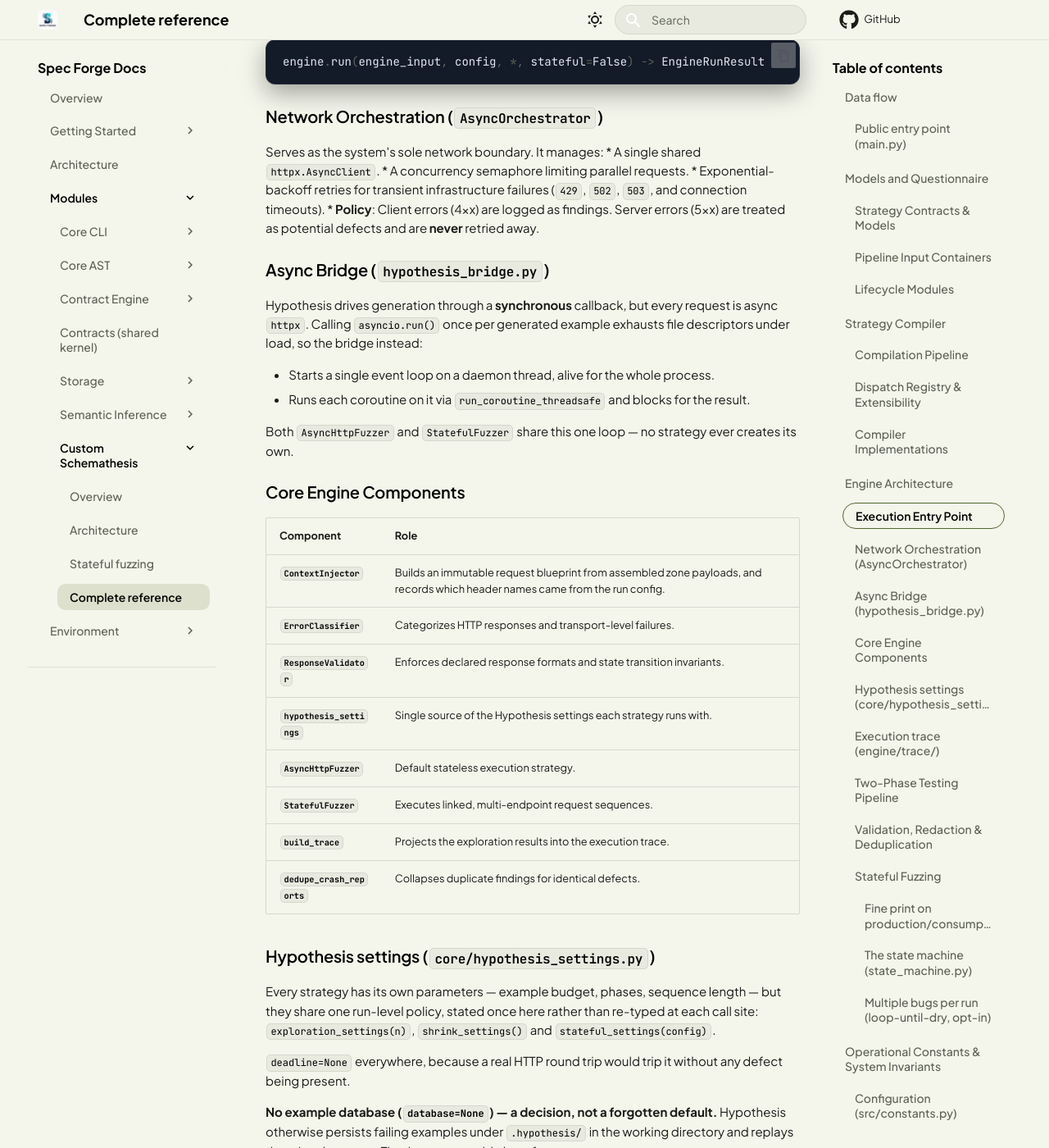
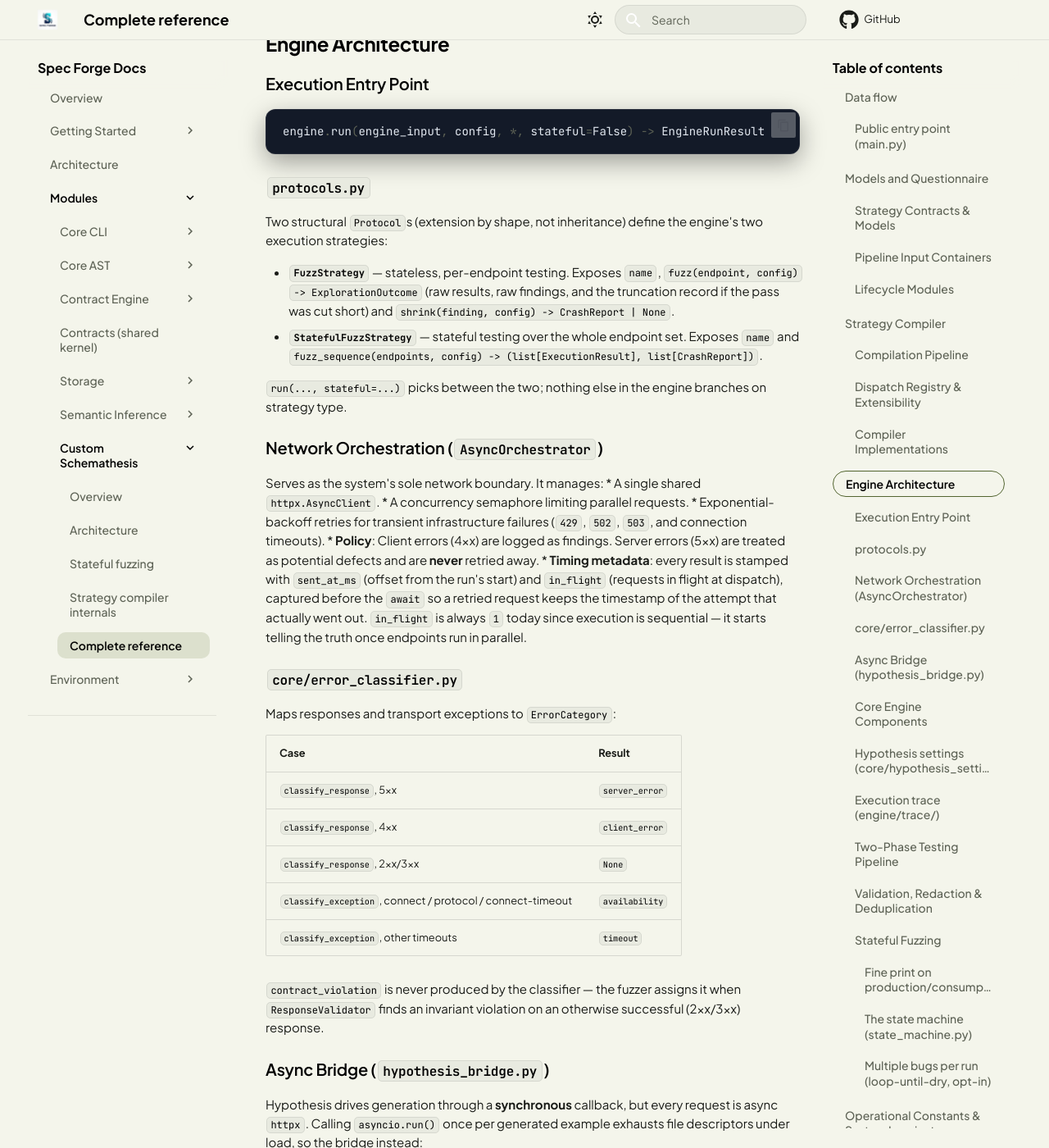
Before and after one commit to Spec-Forge-Testing/specforge-docs, an MkDocs documentation site: the page built from docs/modules/custom-schemathesis/reference.md, in a window 1280 px wide and 1400 px high, scrolled down 3638 px. Shown: the whole window at 82% size. Built offline with MkDocs 1.6.1 and Material for MkDocs 9.7.7, drawn with Linux system fonts in a browser that asks for light colours; comment, search, counter and statistics services are not loaded; some of the changed text lies outside the part shown.

Commit message:
docs(custom-schemathesis): add strategy compiler internals page and fill remaining reference gaps

````diff
--- a/docs/modules/custom-schemathesis/reference.md
+++ b/docs/modules/custom-schemathesis/reference.md
@@ -111,6 +111,10 @@ register_compiler(MyContractType, MyCompiler())
    * Delegates all non-attack phases (``valid``, ``boundary``, ``invalid``) directly to DefaultContractCompiler.
    * The ``attack`` phase constructs profile-based strings, numeric extremes, mixed boolean logic, and recursive array/object mutations.
 
+For the file-by-file map of `default/` and `hacker/` — every builder
+function, the boundary/attack value tables, and the format-pattern regexes —
+see [Strategy compiler internals](strategy-compiler-internals.md).
+
 ---
 
 ## Engine Architecture
@@ -121,6 +125,22 @@ register_compiler(MyContractType, MyCompiler())
 engine.run(engine_input, config, *, stateful=False) -> EngineRunResult
 ```
 
+### `protocols.py`
+
+Two structural `Protocol`s (extension by shape, not inheritance) define the
+engine's two execution strategies:
+
+* **`FuzzStrategy`** — stateless, per-endpoint testing. Exposes `name`,
+  `fuzz(endpoint, config) -> ExplorationOutcome` (raw results, raw findings,
+  and the truncation record if the pass was cut short) and
+  `shrink(finding, config) -> CrashReport | None`.
+* **`StatefulFuzzStrategy`** — stateful testing over the whole endpoint set.
+  Exposes `name` and
+  `fuzz_sequence(endpoints, config) -> (list[ExecutionResult], list[CrashReport])`.
+
+`run(..., stateful=...)` picks between the two; nothing else in the engine
+branches on strategy type.
+
 ### Network Orchestration (`AsyncOrchestrator`)
 
 Serves as the system's sole network boundary. It manages:
@@ -128,6 +148,28 @@ Serves as the system's sole network boundary. It manages:
 * A concurrency semaphore limiting parallel requests.
 * Exponential-backoff retries for transient infrastructure failures (`429`, `502`, `503`, and connection timeouts).
 * **Policy**: Client errors (4xx) are logged as findings. Server errors (5xx) are treated as potential defects and are **never** retried away.
+* **Timing metadata**: every result is stamped with `sent_at_ms` (offset from
+  the run's start) and `in_flight` (requests in flight at dispatch),
+  captured before the `await` so a retried request keeps the timestamp of
+  the attempt that actually went out. `in_flight` is always `1` today since
+  execution is sequential — it starts telling the truth once endpoints run
+  in parallel.
+
+### `core/error_classifier.py`
+
+Maps responses and transport exceptions to `ErrorCategory`:
+
+| Case | Result |
+|---|---|
+| `classify_response`, 5xx | `server_error` |
+| `classify_response`, 4xx | `client_error` |
+| `classify_response`, 2xx/3xx | `None` |
+| `classify_exception`, connect / protocol / connect-timeout | `availability` |
+| `classify_exception`, other timeouts | `timeout` |
+
+`contract_violation` is never produced by the classifier — the fuzzer assigns
+it when `ResponseValidator` finds an invariant violation on an otherwise
+successful (2xx/3xx) response.
 
 ### Async Bridge (`hypothesis_bridge.py`)
 
@@ -314,7 +356,7 @@ the failure) rather than a second report type.
 ## Operational Constants & System Invariants
 
 ### Configuration (`src/constants.py`)
-Centralizes operational defaults including maximum example counts, phase splits, retry backoff parameters, infrastructure-failure caps, and shrink budgets.
+Centralizes operational defaults including maximum example counts, phase splits (`DEFAULT`: `valid` 60% / `boundary` 25% / `invalid` 15%; `HACKER` adds `attack` 5%, taken from `invalid`), retry backoff parameters, infrastructure-failure caps, shrink budgets, and stateful-fuzzer defaults (`DEFAULT_STATEFUL_MAX_EXAMPLES`, `DEFAULT_STATEFUL_STEP_COUNT`).
 
 > **Testing Guideline:** Disable Hypothesis deadlines in your own integration tests, where real network latency would otherwise cause non-deterministic failures. The engine's own strategies already do this through `core/hypothesis_settings.py`.
 
@@ -337,3 +379,8 @@ When modifying this module, the following core invariants must be maintained:
 5. **Zero Secret Leakage**: Sensitive credentials and auth tokens must never be persisted in crash reports, execution traces, or logs. Crash reports redact them against a fixed header list; traces omit config-sourced headers by origin so that they stay replayable. Any new persisted artifact must state which of the two it uses.
 6. **Reproducibility Comes From Recording**: There is no seed in this module and there will not be one. A run is reproduced by re-sending its recorded trace, never by regenerating the same data — which with real HTTP in the loop would need a pinned Hypothesis version and would break on the next upgrade. The example database is disabled for the same reason.
 7. **The Trace Is a Projection**: It is derived from the results exploration collected, never recorded at the transport layer, so shrinking traffic stays out by construction rather than by a flag.
+8. **`strategy_mode` Is Global**: it lives once on `CompilerInput`, never per-endpoint. Never re-derive or repeat it lower in the pipeline.
+9. **`extra="forbid"` Everywhere**: every Pydantic model in this module rejects unexpected fields. An unexpected LLM-supplied field must fail loudly, never be silently dropped.
+10. **Hypothesis Settings, One Source**: every strategy's `settings(...)` come from `core/hypothesis_settings.py`. A new strategy asks that module for its constructor instead of restating the run-level policy at its own call site.
+11. **One Persistent Event Loop**: `hypothesis_bridge` never creates a loop per generated example. The stateful fuzzer reuses the same loop from inside its (synchronous) `RuleBasedStateMachine`.
+12. **`StateLinkContract` Is Optional and Additive**: `state_link is None` means the stateless flow is untouched. The stateful fuzzer never infers links by heuristic — it only reads what the contract declares.
--- a/mkdocs.yml
+++ b/mkdocs.yml
@@ -107,6 +107,7 @@ nav:
           - Overview: modules/custom-schemathesis/index.md
           - Architecture: modules/custom-schemathesis/architecture.md
           - Stateful fuzzing: modules/custom-schemathesis/stateful-fuzzing.md
+          - Strategy compiler internals: modules/custom-schemathesis/strategy-compiler-internals.md
           - Complete reference: modules/custom-schemathesis/reference.md
   - Environment:
       - LLM Providers: environment/llm-providers.md
````
Also changed, not shown: docs/modules/custom-schemathesis/architecture.md (+3 -1 lines), docs/modules/custom-schemathesis/index.md (+3 -0 lines), docs/modules/custom-schemathesis/strategy-compiler-internals.md (added, +126 -0 lines).
